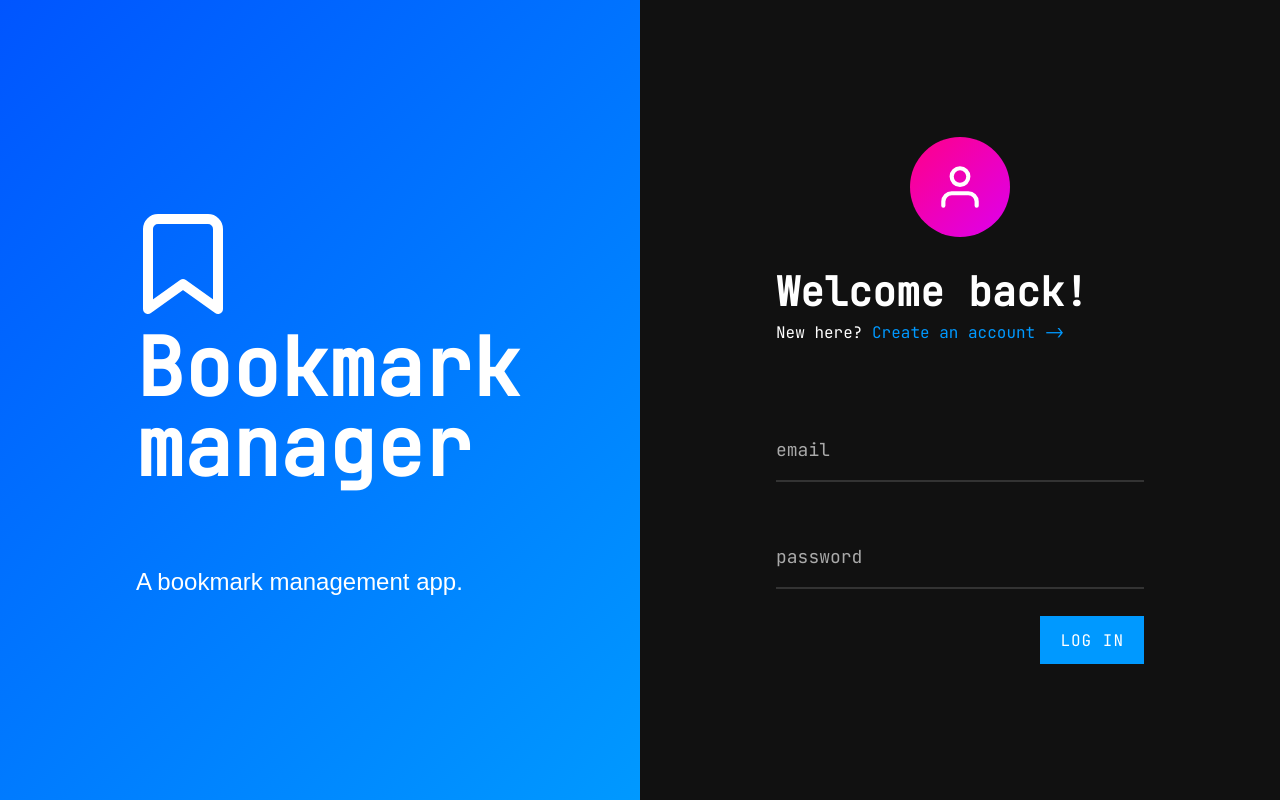
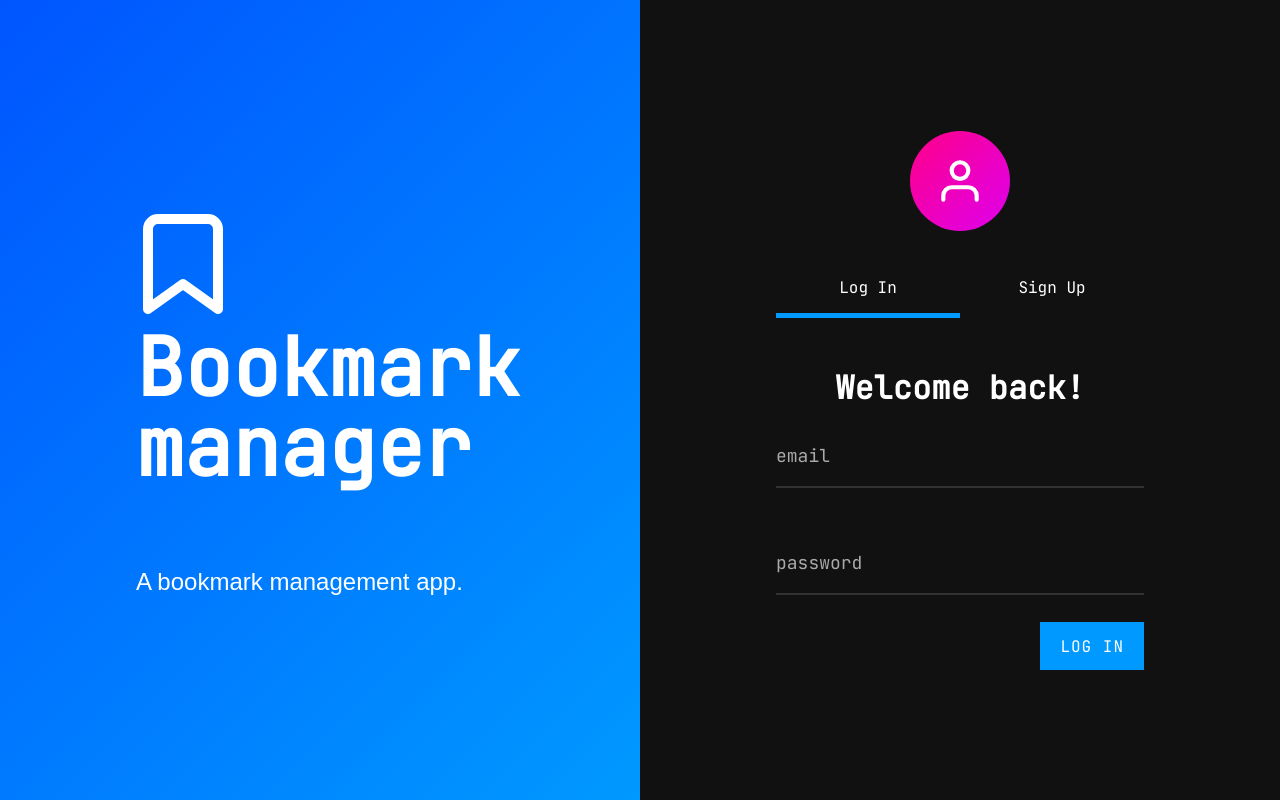
Before and after one commit to mmxxii/bookmark-manager, a React (Create React App) app: page / in a window 1280 px wide. Built offline with nearby package versions, Linux system fonts and the light colour scheme.

Commit message:
Create Tabs component, add shared layout animations

```diff
--- a/src/components/auth/Auth/Auth.tsx
+++ b/src/components/auth/Auth/Auth.tsx
@@ -1,14 +1,15 @@
 import React, { FC } from 'react';
-import { motion } from 'framer-motion';
+import { AnimateSharedLayout, motion } from 'framer-motion';
 
 import styles from './Auth.module.scss';
 
-import { Login } from '../';
 import {
   exitVariants,
   svgCircleVariants,
   svgPathVariants,
 } from '../../../lib/motion-variants';
+import { Login, Signup } from '..';
+import { Tabs, Tab } from '../../layout';
 
 const iconWrapperVariants = {
   initial: { scale: 0.5 },
@@ -18,8 +19,10 @@ const iconWrapperVariants = {
 const Authentication: FC = () => {
   return (
     <motion.div animate="animate" exit="exit" variants={exitVariants}>
+      <AnimateSharedLayout>
         <div className={styles.container}>
           <motion.div
+            layout
             initial="initial"
             animate="animate"
             variants={iconWrapperVariants}
@@ -47,8 +50,16 @@ const Authentication: FC = () => {
               ></motion.circle>
             </svg>
           </motion.div>
+          <Tabs>
+            <Tab label="Log In">
               <Login />
+            </Tab>
+            <Tab label="Sign Up">
+              <Signup />
+            </Tab>
+          </Tabs>
         </div>
+      </AnimateSharedLayout>
     </motion.div>
   );
 };
--- a/src/components/auth/Login/Login.module.scss
+++ b/src/components/auth/Login/Login.module.scss
@@ -18,16 +18,6 @@
 
 .heading {
   color: #fff;
-  font-size: 40px;
+  font-size: 32px;
+  text-align: center;
 }
-
-.paragraph {
-  padding: 5px 0 60px;
-  color: #fff;
-  font-family: 'JetBrains Mono';
-
-  a {
-    color: #09f;
-    text-decoration: none;
-  }
-}
--- a/src/components/auth/Login/Login.tsx
+++ b/src/components/auth/Login/Login.tsx
@@ -11,9 +11,6 @@ const Login: FC = () => {
   return (
     <>
       <h2 className={styles.heading}>Welcome back!</h2>
-      <p className={styles.paragraph}>
-        New here? <a href="/">Create an account -&gt;</a>
-      </p>
       <form className={styles.form}>
         <Input type="email" label="email" />
         <Input type="password" label="password" />
--- a/src/components/auth/Signup/Signup.module.scss
+++ b/src/components/auth/Signup/Signup.module.scss
@@ -0,0 +1,23 @@
+.button {
+  display: block;
+  border: 0;
+  outline: 0;
+
+  color: #fff;
+  font-size: 16px;
+  font-family: 'JetBrains Mono';
+  line-height: 1;
+  letter-spacing: 1px;
+  text-transform: uppercase;
+
+  margin-left: auto;
+  padding: 16px 20px;
+  cursor: pointer;
+  background: #09f;
+}
+
+.heading {
+  color: #fff;
+  font-size: 32px;
+  text-align: center;
+}
--- a/src/components/auth/Signup/Signup.tsx
+++ b/src/components/auth/Signup/Signup.tsx
@@ -1,7 +1,25 @@
 import React, { FC } from 'react';
+import { useAuth } from '../../../contexts';
+import { Input } from '../../forms';
+
+import styles from './Signup.module.scss';
 
 const Signup: FC = () => {
-  return <div></div>;
+  const { signup } = useAuth();
+
+  return (
+    <div>
+      <h2 className={styles.heading}>Create an Account</h2>
+      <form className={styles.form}>
+        <Input type="email" label="email" />
+        <Input type="text" label="username" />
+        <Input type="password" label="password" />
+        <button type="button" className={styles.button} onClick={signup}>
+          sign up
+        </button>
+      </form>
+    </div>
+  );
 };
 
 export default Signup;
--- a/src/components/forms/Input/Input.tsx
+++ b/src/components/forms/Input/Input.tsx
@@ -4,7 +4,7 @@ import { motion } from 'framer-motion';
 import styles from './Input.module.scss';
 
 interface InputProps {
-  type: 'email' | 'password';
+  type: 'text' | 'email' | 'password';
   label: string;
 }
 
--- /dev/null
+++ b/src/components/layout/Tabs/Tabs.module.scss
@@ -0,0 +1,21 @@
+.tabs {
+  display: flex;
+  padding-bottom: 50px;
+}
+
+.tabWrapper {
+  flex: 1;
+  color: #fff;
+  font-family: 'JetBrains Mono';
+  cursor: pointer;
+}
+
+.tabBorder {
+  background: #09f;
+  height: 5px;
+}
+
+.tab {
+  padding: 1rem;
+  text-align: center;
+}
--- /dev/null
+++ b/src/components/layout/Tabs/Tabs.tsx
@@ -0,0 +1,56 @@
+import React, { FC, useState } from 'react';
+import { motion, AnimatePresence } from 'framer-motion';
+
+import styles from './Tabs.module.scss';
+
+interface ITabProps {
+  label: string;
+  // active: boolean;
+}
+
+interface ITabsProps {
+  children: Array<{ props: ITabProps }>;
+}
+
+const Tab: FC<ITabProps> = ({ children }) => {
+  return <>{children}</>;
+};
+
+const Tabs: FC<ITabsProps> = ({ children }) => {
+  const [active, setActive] = useState(children[0].props.label);
+
+  return (
+    <>
+      <motion.div layout className={styles.tabs}>
+        {children.map(({ props: { label } }) => (
+          <div onClick={() => setActive(label)} className={styles.tabWrapper}>
+            <div className={styles.tab}>{label}</div>
+            {active === label && (
+              <motion.div
+                layoutId="border"
+                className={styles.tabBorder}
+              ></motion.div>
+            )}
+          </div>
+        ))}
+      </motion.div>
+      <AnimatePresence exitBeforeEnter>
+        {children
+          .filter(({ props: { label } }) => label === active)
+          .map((child) => (
+            <motion.div
+              layout
+              key={child.props.label}
+              initial={{ opacity: 0 }}
+              animate={{ opacity: 1 }}
+              exit={{ opacity: 0 }}
+            >
+              {child}
+            </motion.div>
+          ))}
+      </AnimatePresence>
+    </>
+  );
+};
+
+export { Tab, Tabs };
--- a/src/components/layout/index.ts
+++ b/src/components/layout/index.ts
@@ -1,3 +1,4 @@
 export { default as Brand } from './Brand/Brand';
 export { default as Button } from './Button/Button';
 export { default as Sidebar } from './Sidebar/Sidebar';
+export { Tab, Tabs } from './Tabs/Tabs';
--- a/src/contexts/auth-provider.tsx
+++ b/src/contexts/auth-provider.tsx
@@ -7,7 +7,7 @@ interface IUser {
 interface IAuthContext {
   login?: () => void;
   logout?: () => void;
-  register?: () => void;
+  signup?: () => void;
   user?: IUser | null;
 }
 
```
Lines whose indentation alone changed are shown as unchanged.
